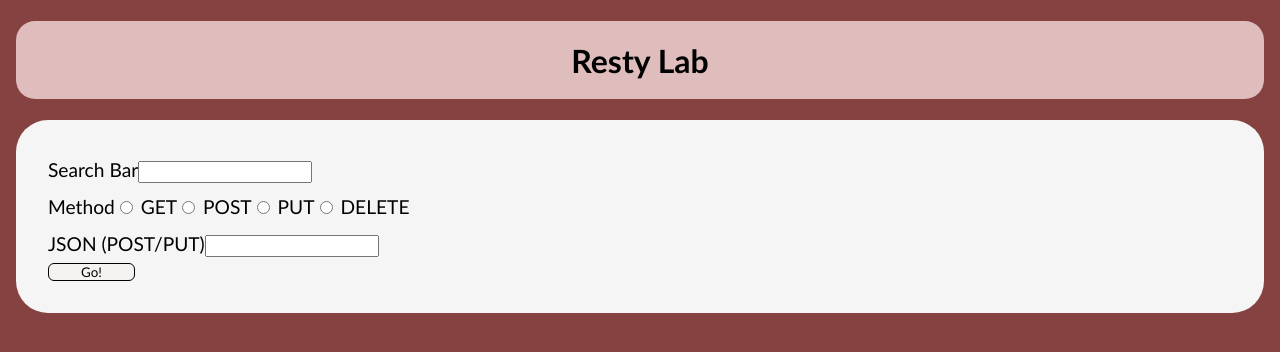
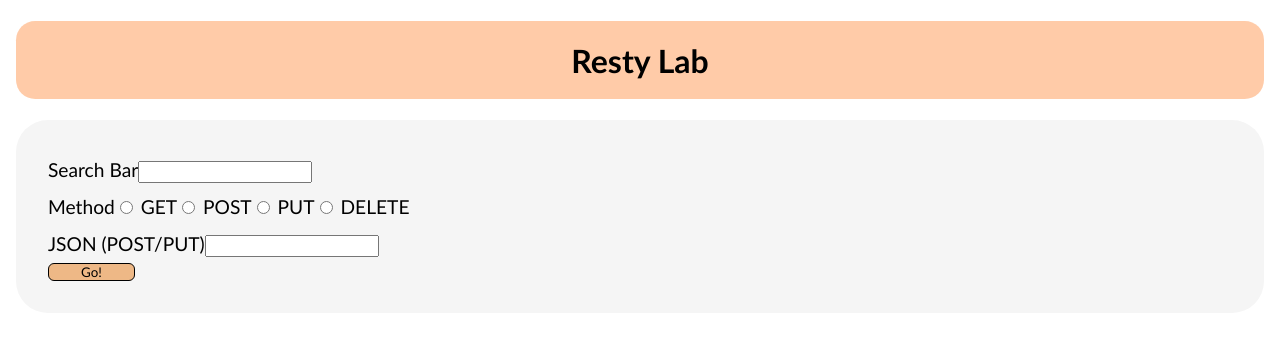
Before and after one commit to katiepdx/RESTy-lab, a React app: page / in a window 1280 px wide. Shown: the top 352 px of the page. Built offline with nearby package versions, Linux system fonts and the light colour scheme.

Commit message:
update styles

```diff
--- a/src/components/resty/controls/Controls.css
+++ b/src/components/resty/controls/Controls.css
@@ -15,6 +15,6 @@ button {
   width: fit-content;
   padding: 0 2rem;
   border-radius: 6px;
-  background-color: rgba(245, 241, 241, 0.726);
-  border: solid 1px;
+  background-color: rgba(236, 164, 97, 0.74);
+    border: solid 1px;
 }
--- a/src/components/resty/displays/HistoryItem.css
+++ b/src/components/resty/displays/HistoryItem.css
@@ -1,12 +1,13 @@
 .historyItem {
-  background-color: rgb(134, 65, 65);
-  font-size: 16px;
+  background-color: rgba(255, 224, 174, 0.795);
+  font-size: 18px;
   padding: 0 12px;
   width: 100%;
-  color: aliceblue;
+  color: black;
   border-radius: 0.8rem;
 }
 
 .historyItem:hover {
-  background-color: rgba(134, 65, 65, 0.795);
+  background-color: rgba(255, 134, 54, 0.432);
+
 }
--- a/src/containers/RestyContainer.css
+++ b/src/containers/RestyContainer.css
@@ -3,20 +3,20 @@
 }
 
 body {
-  background-color:rgb(134, 65, 65);
+  background-color: white;
   min-width: min-content;
   max-width: 100%;
 }
 
 h1 {
-  background-color: rgb(223, 189, 189);
+  background-color: rgba(255, 134, 54, 0.432);
   text-align: center;
   padding: 1.2rem;
   border-radius: 1.2rem;
 }
 
 .historyAndResponse {
-  background-color: rgb(202, 202, 202);
+  background-color: whitesmoke;
   display: grid;
   grid-template-columns: repeat(2, 1fr);
   column-gap: 2rem;
```
